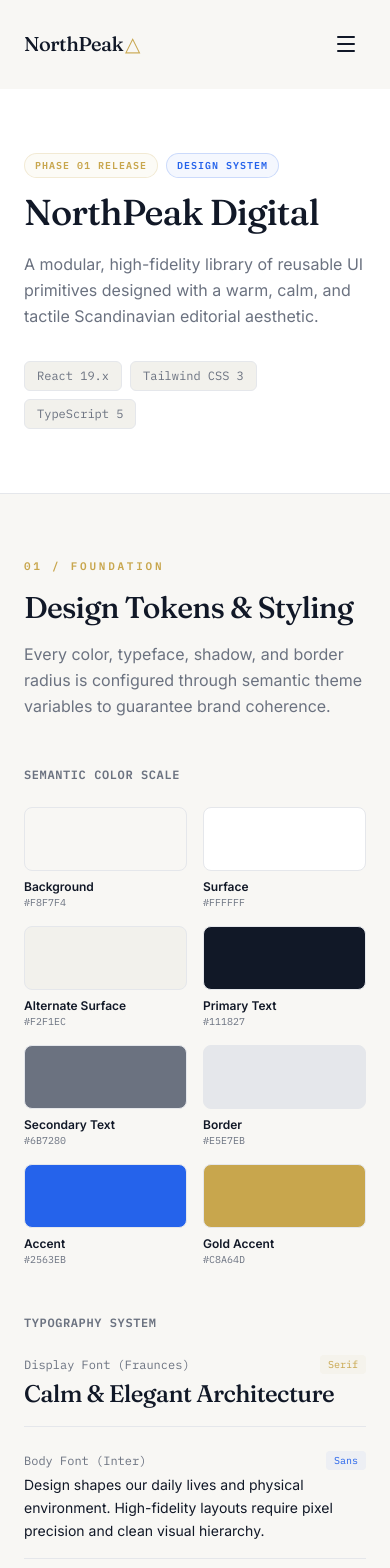
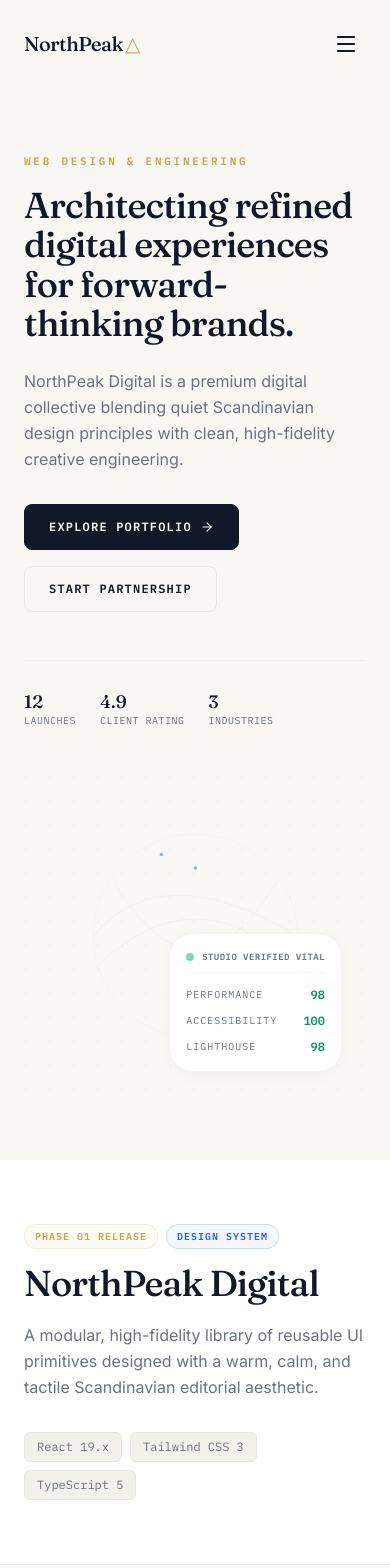
Before and after one commit to Suraj-codes1410/-NorthPeak-_Digital, a React (Vite) app: page / in a window 390 px wide. Shown: the top 1568 px of the page. Built offline with nearby package versions, Linux system fonts and the light colour scheme.

Commit message:
feat(hero-section): build premium editorial hero layout with animated ContourArt and MetricCard

```diff
--- a/src/App.tsx
+++ b/src/App.tsx
@@ -8,6 +8,7 @@ import { SectionWrapper } from './components/layout/SectionWrapper';
 import { ArrowRight, Mail, Sparkles, Send, Check, Settings } from 'lucide-react';
 import { BUDGET_OPTIONS } from './lib/constants';
 import { Navbar } from './components/layout/Navbar';
+import { Hero } from './components/sections/Hero';
 
 function App() {
   // Demo states for FormFields
@@ -31,7 +32,9 @@ function App() {
   return (
     <div className="min-h-screen bg-background">
       <Navbar />
-      {/* Design System Header */}
+      <main>
+        <Hero />
+        {/* Design System Header */}
       <header className="border-b border-border py-16 md:py-24 bg-surface">
         <div className="max-w-7xl mx-auto px-6 md:px-12 lg:px-16">
           <div className="flex flex-col md:flex-row md:items-end justify-between gap-8">
@@ -492,6 +495,8 @@ function App() {
         </div>
       </SectionWrapper>
 
+      </main>
+
       {/* Footer Design System */}
       <footer className="border-t border-border py-12 bg-surface text-center">
         <p className="font-mono text-xs text-secondary">
--- /dev/null
+++ b/src/components/sections/Hero.tsx
@@ -0,0 +1,90 @@
+import React from 'react';
+import { Button } from '../ui/Button';
+import { Eyebrow } from '../ui/Eyebrow';
+import { SectionWrapper } from '../layout/SectionWrapper';
+import { ContourArt } from '../ui/ContourArt';
+import { MetricCard } from '../ui/MetricCard';
+import { heroContent } from '../../content/hero';
+import { ArrowRight } from 'lucide-react';
+
+export const Hero: React.FC = () => {
+  const handlePrimaryClick = (e: React.MouseEvent) => {
+    e.preventDefault();
+    const workSection = document.getElementById('work');
+    if (workSection) {
+      workSection.scrollIntoView({ behavior: 'smooth' });
+      window.history.pushState(null, '', '#work');
+    }
+  };
+
+  const handleSecondaryClick = (e: React.MouseEvent) => {
+    e.preventDefault();
+    const contactSection = document.getElementById('contact');
+    if (contactSection) {
+      contactSection.scrollIntoView({ behavior: 'smooth' });
+      window.history.pushState(null, '', '#contact');
+    }
+  };
+
+  return (
+    <SectionWrapper id="hero" className="relative overflow-hidden">
+      <div className="grid grid-cols-1 lg:grid-cols-12 gap-12 lg:gap-16 items-center w-full min-h-[60vh]">
+        {/* Left column (55%) */}
+        <div className="lg:col-span-7 flex flex-col items-start text-left animate-in fade-in slide-in-from-bottom-4 duration-500">
+          <Eyebrow className="mb-4">{heroContent.eyebrow}</Eyebrow>
+
+          <h1 className="font-display text-4xl sm:text-5xl md:text-6xl font-medium tracking-tight text-primary leading-[1.1] mb-6 max-w-2xl">
+            {heroContent.headline}
+          </h1>
+
+          <p className="font-sans text-base md:text-lg text-secondary leading-relaxed mb-8 max-w-sm">
+            {heroContent.subheadline}
+          </p>
+
+          <div className="flex flex-wrap items-center gap-4 mb-12 sm:mb-16">
+            <Button
+              variant="primary"
+              onClick={handlePrimaryClick}
+              rightIcon={<ArrowRight className="w-3.5 h-3.5" />}
+            >
+              {heroContent.primaryCTA.label}
+            </Button>
+            <Button
+              variant="secondary"
+              onClick={handleSecondaryClick}
+            >
+              {heroContent.secondaryCTA.label}
+            </Button>
+          </div>
+
+          {/* Trust Row */}
+          <div className="flex flex-wrap items-center gap-6 md:gap-8 pt-8 border-t border-border/50 w-full">
+            {heroContent.trustStats.map((stat, idx) => (
+              <React.Fragment key={stat.label}>
+                {idx > 0 && (
+                  <span className="h-6 w-px bg-border hidden sm:inline" aria-hidden="true" />
+                )}
+                <div className="flex flex-col gap-0.5">
+                  <span className="font-display text-lg md:text-xl font-medium text-primary leading-none">
+                    {stat.value}
+                  </span>
+                  <span className="font-mono text-[10px] tracking-wider text-secondary uppercase">
+                    {stat.label}
+                  </span>
+                </div>
+              </React.Fragment>
+            ))}
+          </div>
+        </div>
+
+        {/* Right column (45%) */}
+        <div className="lg:col-span-5 relative w-full flex items-center justify-center">
+          <ContourArt />
+          <MetricCard />
+        </div>
+      </div>
+    </SectionWrapper>
+  );
+};
+
+export default Hero;
--- /dev/null
+++ b/src/components/ui/ContourArt.tsx
@@ -0,0 +1,95 @@
+import React from 'react';
+
+export const ContourArt: React.FC = () => {
+  return (
+    <div className="relative w-full h-[320px] sm:h-[400px] md:h-[450px] lg:h-[500px] flex items-center justify-center select-none overflow-hidden">
+      {/* Background Dot Grid */}
+      <svg
+        className="absolute inset-0 w-full h-full text-border/40 pointer-events-none"
+        aria-hidden="true"
+      >
+        <defs>
+          <pattern id="grid" width="24" height="24" patternUnits="userSpaceOnUse">
+            <circle cx="2" cy="2" r="1.2" fill="currentColor" />
+          </pattern>
+        </defs>
+        <rect width="100%" height="100%" fill="url(#grid)" />
+      </svg>
+
+      {/* Floating Geometric Thin Circles & Arcs */}
+      <svg
+        className="w-[85%] h-[85%] text-primary/10 max-w-[450px]"
+        viewBox="0 0 400 400"
+        fill="none"
+        xmlns="http://www.w3.org/2000/svg"
+        aria-hidden="true"
+      >
+        {/* Large Concentric Thin Circles */}
+        <circle
+          cx="200"
+          cy="200"
+          r="150"
+          stroke="currentColor"
+          strokeWidth="0.75"
+          className="opacity-40 animate-contour-draw-slow"
+        />
+        <circle
+          cx="200"
+          cy="200"
+          r="100"
+          stroke="currentColor"
+          strokeWidth="0.5"
+          className="opacity-30 animate-contour-draw-fast"
+        />
+
+        {/* Architectural Diagonal Axes */}
+        <line
+          x1="50"
+          y1="50"
+          x2="350"
+          y2="350"
+          stroke="currentColor"
+          strokeWidth="0.5"
+          strokeDasharray="4 8"
+          className="opacity-20"
+        />
+        <line
+          x1="350"
+          y1="50"
+          x2="50"
+          y2="350"
+          stroke="currentColor"
+          strokeWidth="0.5"
+          strokeDasharray="4 8"
+          className="opacity-20"
+        />
+
+        {/* Curved Contour Lines (Simulating topographical architectural draft) */}
+        <path
+          d="M 50,200 Q 150,80 350,200"
+          stroke="currentColor"
+          strokeWidth="1"
+          className="opacity-50 animate-contour-draw"
+        />
+        <path
+          d="M 50,250 Q 200,100 350,250"
+          stroke="currentColor"
+          strokeWidth="1.25"
+          className="opacity-40 animate-contour-draw"
+        />
+        <path
+          d="M 80,120 Q 200,320 320,120"
+          stroke="currentColor"
+          strokeWidth="0.75"
+          className="opacity-60 animate-contour-draw"
+        />
+
+        {/* Subtle Anchor Points */}
+        <circle cx="200" cy="200" r="3.5" fill="currentColor" className="text-gold" />
+        <circle cx="150" cy="80" r="2.5" fill="currentColor" className="text-accent/50" />
+        <circle cx="200" cy="100" r="2.5" fill="currentColor" className="text-accent/50" />
+      </svg>
+    </div>
+  );
+};
+export default ContourArt;
--- /dev/null
+++ b/src/components/ui/MetricCard.tsx
@@ -0,0 +1,44 @@
+import React from 'react';
+import { Card } from './Card';
+
+export const MetricCard: React.FC = () => {
+  return (
+    <Card className="absolute bottom-6 right-6 md:bottom-12 md:right-12 p-4 md:p-5 max-w-[210px] bg-surface/95 backdrop-blur-sm border border-border/50 shadow-premium select-none animate-in fade-in slide-in-from-bottom duration-500 delay-300">
+      <div className="flex flex-col gap-3.5">
+        <div className="flex items-center gap-2 pb-2 border-b border-border/40">
+          <span className="w-2 h-2 rounded-full bg-emerald-500 animate-pulse" aria-hidden="true" />
+          <span className="text-[9px] font-mono font-semibold tracking-wider text-secondary uppercase">
+            STUDIO VERIFIED VITAL
+          </span>
+        </div>
+
+        <div className="space-y-2.5">
+          {/* Performance */}
+          <div className="flex items-center justify-between gap-6">
+            <span className="text-[10px] font-mono text-secondary uppercase tracking-widest">
+              Performance
+            </span>
+            <span className="text-xs font-semibold text-emerald-600 font-mono">98</span>
+          </div>
+
+          {/* Accessibility */}
+          <div className="flex items-center justify-between gap-6">
+            <span className="text-[10px] font-mono text-secondary uppercase tracking-widest">
+              Accessibility
+            </span>
+            <span className="text-xs font-semibold text-emerald-600 font-mono">100</span>
+          </div>
+
+          {/* Lighthouse */}
+          <div className="flex items-center justify-between gap-6">
+            <span className="text-[10px] font-mono text-secondary uppercase tracking-widest">
+              Lighthouse
+            </span>
+            <span className="text-xs font-semibold text-emerald-600 font-mono">98</span>
+          </div>
+        </div>
+      </div>
+    </Card>
+  );
+};
+export default MetricCard;
--- a/src/styles/index.css
+++ b/src/styles/index.css
@@ -16,4 +16,38 @@
   .focus-ring {
     @apply focus-visible:outline-none focus-visible:ring-2 focus-visible:ring-accent/80 focus-visible:ring-offset-2 focus-visible:ring-offset-background transition-shadow duration-200;
   }
+
+  .animate-contour-draw {
+    stroke-dasharray: 1200;
+    stroke-dashoffset: 1200;
+    animation: drawContour 2.8s cubic-bezier(0.25, 1, 0.5, 1) forwards;
+  }
+
+  .animate-contour-draw-slow {
+    stroke-dasharray: 1200;
+    stroke-dashoffset: 1200;
+    animation: drawContour 3.8s cubic-bezier(0.25, 1, 0.5, 1) forwards;
+  }
+
+  .animate-contour-draw-fast {
+    stroke-dasharray: 1200;
+    stroke-dashoffset: 1200;
+    animation: drawContour 2s cubic-bezier(0.25, 1, 0.5, 1) forwards;
+  }
 }
+
+@keyframes drawContour {
+  to {
+    stroke-dashoffset: 0;
+  }
+}
+
+@media (prefers-reduced-motion: reduce) {
+  .animate-contour-draw,
+  .animate-contour-draw-slow,
+  .animate-contour-draw-fast {
+    animation: none !important;
+    stroke-dashoffset: 0 !important;
+    stroke-dasharray: none !important;
+  }
+}
```
